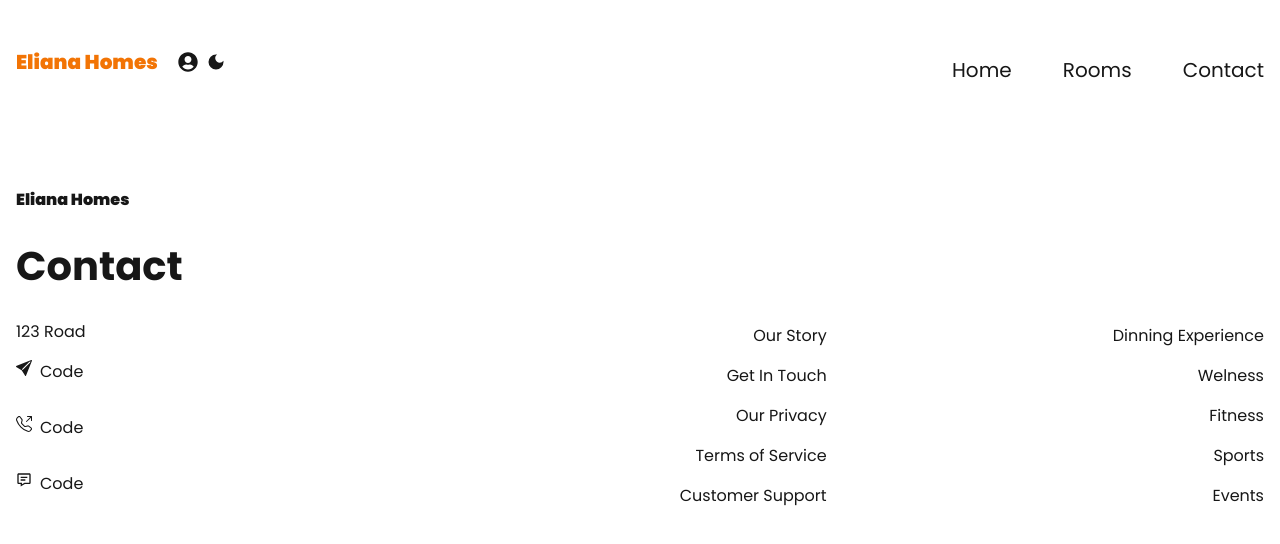
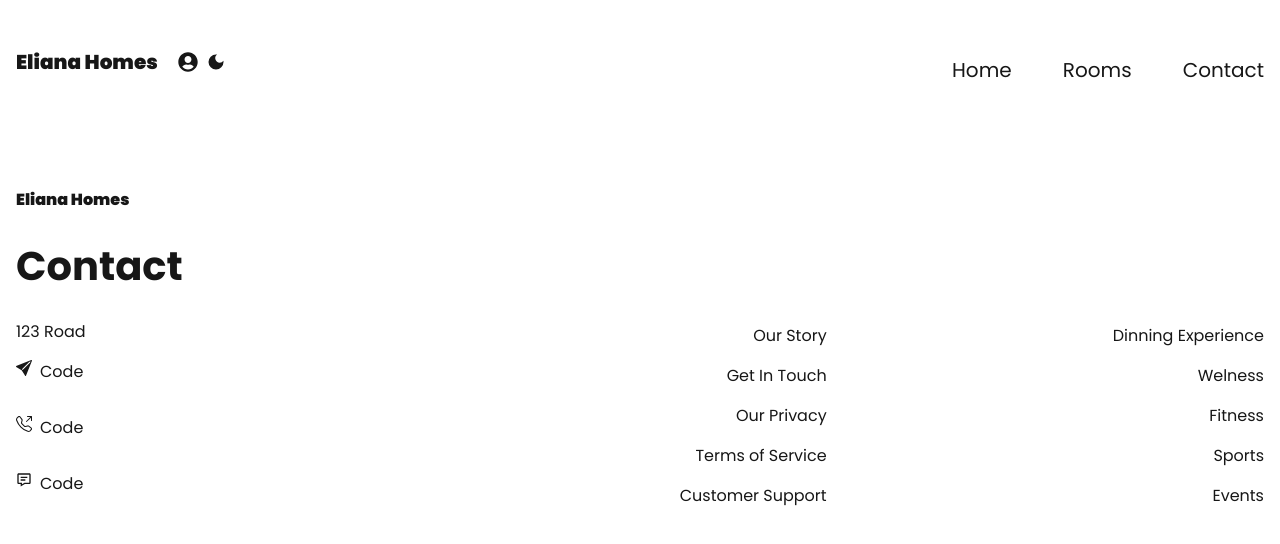
Before and after one commit to Gibsondignity/hotel_reservation, a Next.js app: page / in a window 1280 px wide. Shown: the top 544 px of the page. Built offline with nearby package versions, Linux system fonts and the light colour scheme.

Commit message:
update a header component

```diff
--- a/src/components/Header/Header.tsx
+++ b/src/components/Header/Header.tsx
@@ -6,7 +6,7 @@ const Header = () => {
   return (
     <header className='py-10 px-4 container mx-auto text-xl flex flex-wrap md:flex-nowrap items-center justify-between'>
         <div className="flex items-center w-full md:2/3">
-            <Link href="/" className="font-black text-[#F27405]"> Eliana Homes </Link>
+            <Link href="/" className="font-black text-tertiary-dark"> Eliana Homes </Link>
             <ul className="flex items-center ml-5">
                 <li className="flex items-center">
                     <Link href="/auth">
```
